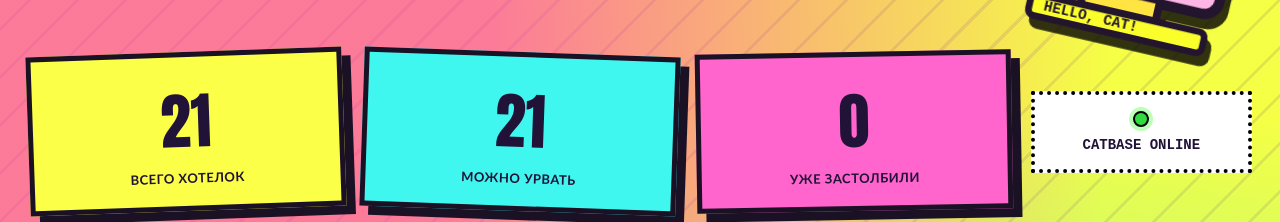
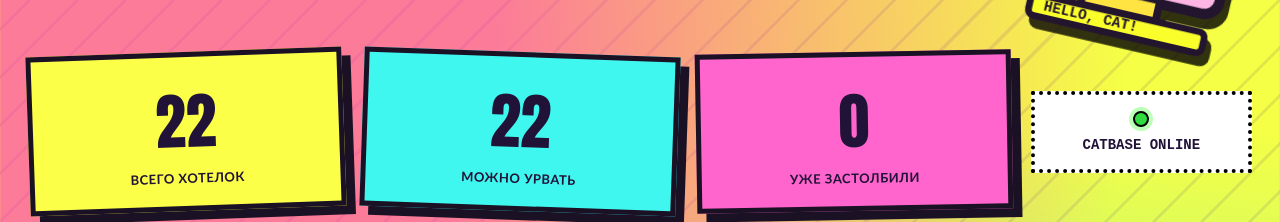
Before and after one commit to raphickie/wishlist, a React (Vite) app: page / in a window 1280 px wide. Shown: the part 646-868 px from the top of the page. Built offline with nearby package versions, Linux system fonts and the light colour scheme; no server answers; the database is empty.

Commit message:
Add nenaebnis Last Life T-shirt to wishlist

```diff
--- a/src/gifts.ts
+++ b/src/gifts.ts
@@ -145,6 +145,15 @@ export const gifts: Gift[] = [
     link: 'https://ozon.ru/t/J50Yzgr',
   },
   {
+    id: 'nenaebnis-last-life-tshirt',
+    name: 'Футболка nenaebnis «Last Life»',
+    emoji: '👕',
+    budget: 'От 2 900 ₽',
+    category: 'одежда',
+    description: 'Хочу эту футболку на скалодром. Когда на зацепе остался один палец, название особенно в тему. Размер лучше уточнить у меня перед заказом.',
+    link: 'https://nenaebnis.ru/product-rjhaebf',
+  },
+  {
     id: 'ricewear-gift-certificate',
     name: 'Подарочный сертификат Ricewear',
     emoji: '👕',
```
